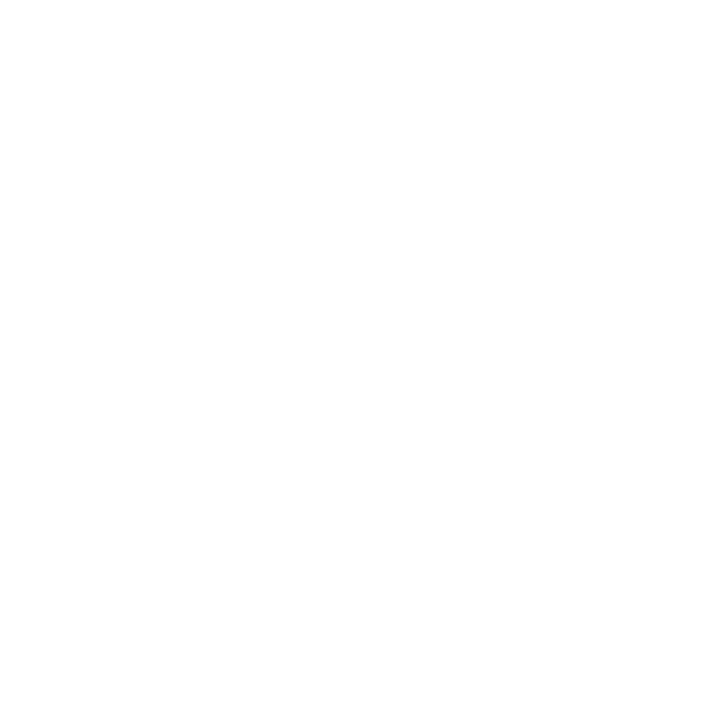
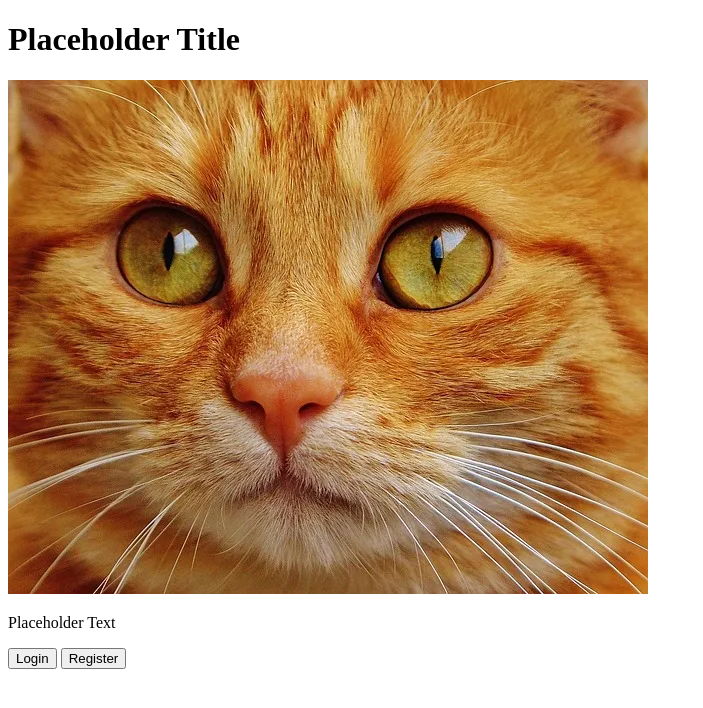
Before and after one commit to HringurH/vefforritun_lokaverkefni, a plain HTML site: page index.html in a window 1280 px wide. Shown: the whole page, without its empty margins (0-703 px from the left). Drawn offline with Linux system fonts and the light colour scheme.

Commit message:
Started home page html and added links to css and js

```diff
--- a/index.html
+++ b/index.html
@@ -3,17 +3,19 @@
 <head>
     <meta charset="UTF-8">
     <meta name="viewport" content="width=device-width, initial-scale=1.0">
-    <title></title>
+    <link rel="stylesheet" href="css/styles.css">
+    <script src="js/scripts.js" defer></script>
+    <title>Placeholder Title</title>
 </head>
 <body>
     <header>
-
+        <h1>Placeholder Title</h1>
     </header>
     <main>
-
+        <img src="media/cat-home-page.png" alt="A close up image of a cat's face.">
+        <p id="intro-paragraph">Placeholder Text</p>
+        <button>Login</button>
+        <button>Register</button>
     </main>
-    <footer>
-
-    </footer>
 </body>
 </html>
```
Also changed, not shown: css/styles.css (added), js/main.js (added), media/cat-home-page.png (added).
